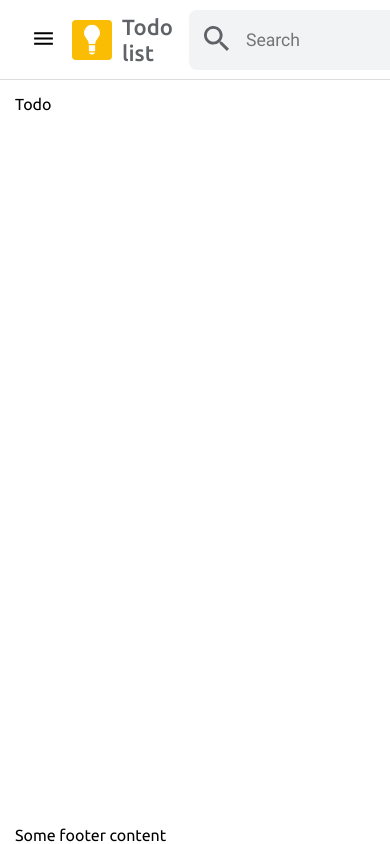
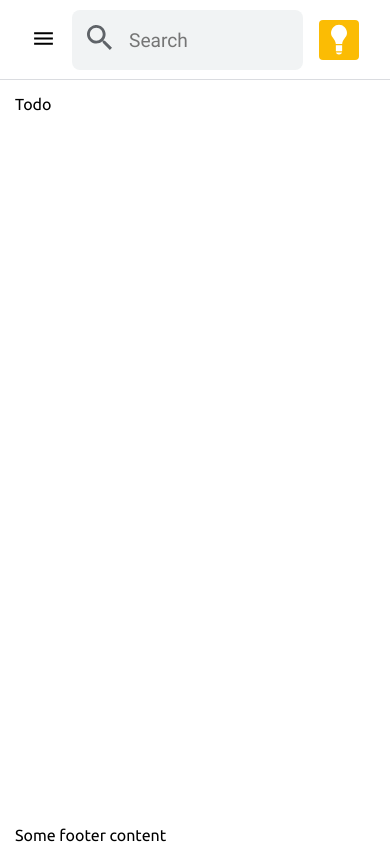
Before and after one commit to Mayamee/todo-app-woman, a React (Vite) app in the folder frontend/: page / in a window 390 px wide. Built offline with nearby package versions, Linux system fonts and the light colour scheme.

Commit message:
addaptive toolbar

```diff
--- a/frontend/src/components/Logo/Logo.module.scss
+++ b/frontend/src/components/Logo/Logo.module.scss
@@ -1,3 +1,4 @@
+@import '../../styles/adaptive.scss';
 .logo {
   display: flex;
   align-items: center;
@@ -8,5 +9,8 @@
     font-size: 22px;
     font-weight: 500;
     color: #5f6368;
+    @include tablets {
+      display: none;
+    }
   }
 }
--- a/frontend/src/components/ToolBar/ToolBar.module.scss
+++ b/frontend/src/components/ToolBar/ToolBar.module.scss
@@ -1,3 +1,4 @@
+@import '../../styles/adaptive.scss';
 .toolbar-body {
   height: 100%;
   display: flex;
@@ -6,14 +7,36 @@
   padding: 0 1rem;
   &-menuButton {
     flex-grow: 0;
+    order: 0;
   }
   &-logo {
     flex-grow: 0;
+    flex-shrink: 0;
+    margin-right: 30px;
+    order: 1;
+    @include tablets {
+      margin-right: 15px;
+    }
+    @include bigPhones {
+      margin-right: 0;
+      order: 3;
+    }
   }
   &-search {
     flex-grow: 1;
+    order: 2;
+    @include bigPhones {
+    }
   }
   &-avatar {
+    margin-left: 100px;
     flex-grow: 0;
+    order: 3;
+    @include tablets {
+      margin-left: 30px;
+    }
+    @include bigPhones {
+      display: none;
+    }
   }
 }
--- a/frontend/src/components/UI/Search/Search.module.scss
+++ b/frontend/src/components/UI/Search/Search.module.scss
@@ -1,7 +1,6 @@
 .search {
   overflow: hidden;
-  max-width: 600px;
-  min-width: 300px;
+  width: 100%;
   display: flex;
   justify-content: space-between;
   align-items: center;
@@ -10,7 +9,7 @@
   padding: 0 15px;
   height: 60px;
   position: relative;
-  font-size: 1.1rem;
+  font-size: 1.2rem;
   transition: background-color, box-shadow 0.2s ease;
   &-focused {
     background-color: #fff;
--- a/frontend/src/styles/adaptive.scss
+++ b/frontend/src/styles/adaptive.scss
@@ -13,6 +13,13 @@
     @content;
   }
 }
+
+@mixin bigPhones {
+  @media screen and (max-width: 576px) {
+    @content;
+  }
+}
+
 @mixin phones {
   @media screen and (max-width: 480px) {
     @content;
```
Also changed, not shown: frontend/src/constants/MediaQueries.ts (added, +7 -0 lines), frontend/src/hooks/useMediaQuery.ts (added, +49 -0 lines).
